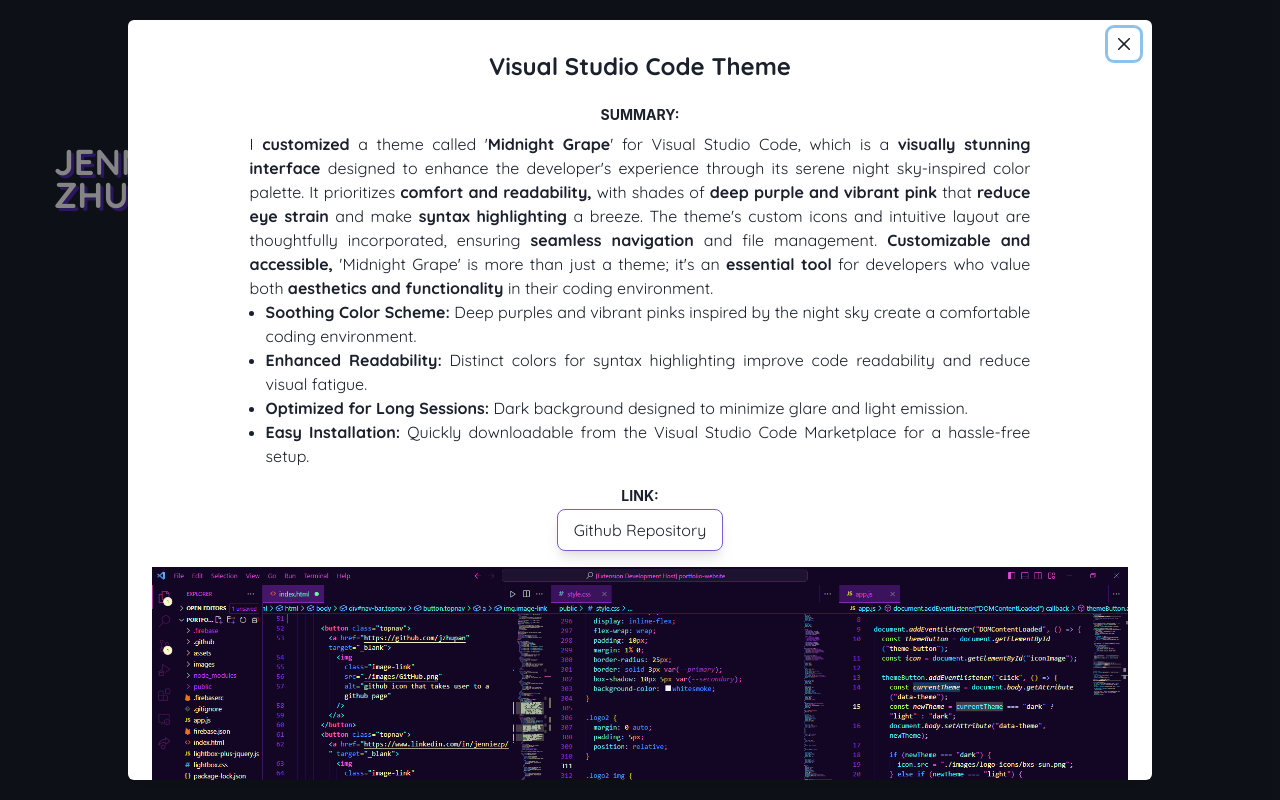
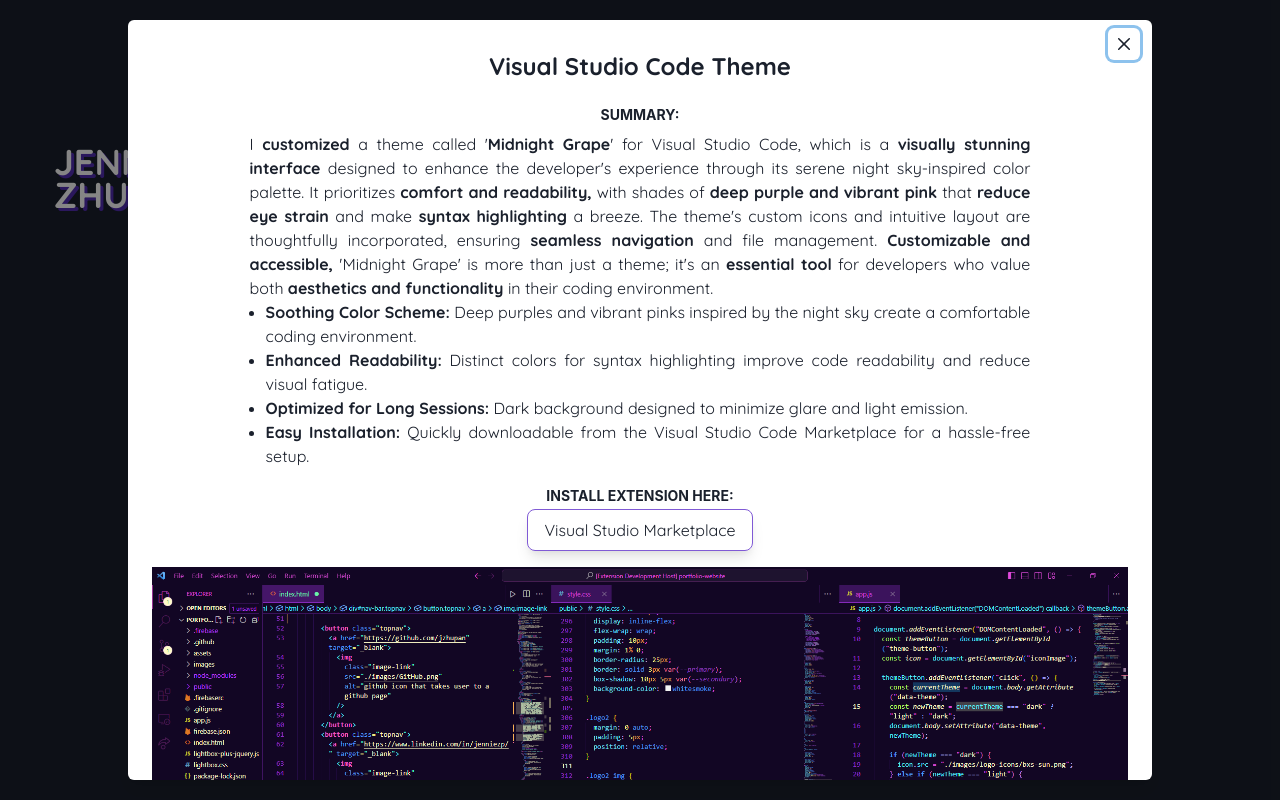
Before and after one commit to jzhupan/React-Portfolio, a React (Vite) app in the folder react-project/: page / in a window 1280 px wide. Both pictures are taken after a click on the element "VSCode Theme". Built offline with nearby package versions, Linux system fonts and the light colour scheme.

Commit message:
Updated my VSCode theme extension link

```diff
--- a/react-project/src/components/Project3.jsx
+++ b/react-project/src/components/Project3.jsx
@@ -72,7 +72,7 @@
         </Box>
         <Box mx="auto">
           <Heading size="xs" textTransform="uppercase" m={1} align="center">
-            Link:
+            Install Extension Here:
           </Heading>
           <Flex
             width="full"
@@ -89,11 +89,11 @@
             align="center"
           >
             <a
-              href="https://github.com/jzhupan/vscode-theme.git"
+              href="https://marketplace.visualstudio.com/items?itemName=jenniezp.midnight-grape-theme"
               target="_blank"
               rel="noreferrer"
             >
-              Github Repository
+              Visual Studio Marketplace
             </a>
           </Flex>
         </Box>
```
